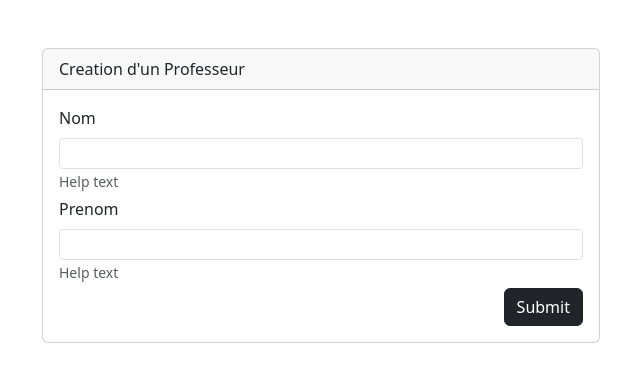
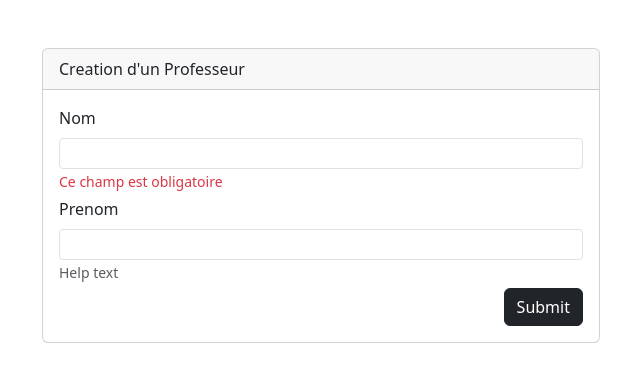
Before and after one commit to viziodev/CoursJs_IIBS, a plain HTML site: page form/tp1/index.html in a window 1280 px wide. Both pictures are taken after typing "Sample", "Sample" into the empty fields and a click on the button "Submit". Shown: the whole page, without its empty margins (319-959 px from the left). Drawn offline with nearby package versions, Linux system fonts and the light colour scheme.

Commit message:
Validation Sans nextSibling

```diff
--- a/form/tp1/index.html
+++ b/form/tp1/index.html
@@ -33,10 +33,10 @@
                                     class="form-control form-control-sm"
                                     name=""
                                     id="nom"
-                                    aria-describedby="helpId"
+                                    aria-describedby="nomError"
                                     placeholder=""
                                 />
-                                <small id="helpId" class="form-text text-muted">Help text</small>
+                                <small id="nomError" class="form-text text-danger"></small>
                             </div>
                             <div class="mb-1">
                                 <label for="" class="form-label">Prenom</label>
--- a/form/tp1/script.js
+++ b/form/tp1/script.js
@@ -9,10 +9,14 @@ const formProf=document.getElementById("form-prof");
 //Activer evenement
 formProf.addEventListener("submit", function(event){
     event.preventDefault();
-    const nomProf=document.querySelector("#nom").value;
-    const prenomProf=document.querySelector("#prenom").value;
-     addProfesseur({nom:nomProf,prenom:prenomProf})
-      console.log(professeurs);
+    const inputNom=document.querySelector("#nom");
+    const errorNom=document.querySelector(`#${inputNom.id}Error`)
+    errorNom.textContent="Ce champ est obligatoire"
+
+    const inputPrenom=document.querySelector("#prenom");
+
+     addProfesseur({nom:inputNom.value,prenom:inputPrenom.value})
+
       formProf.reset();
 
 
```
